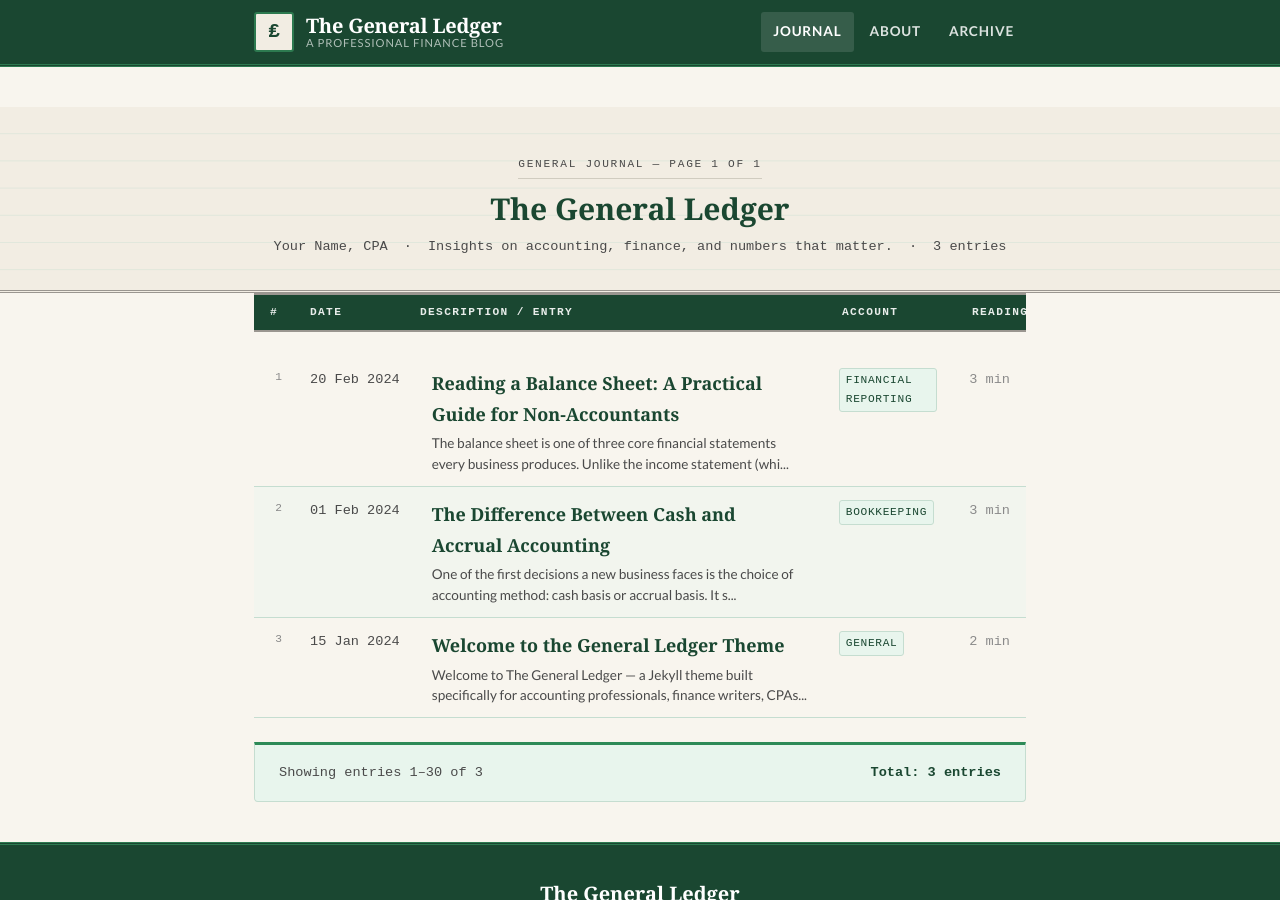
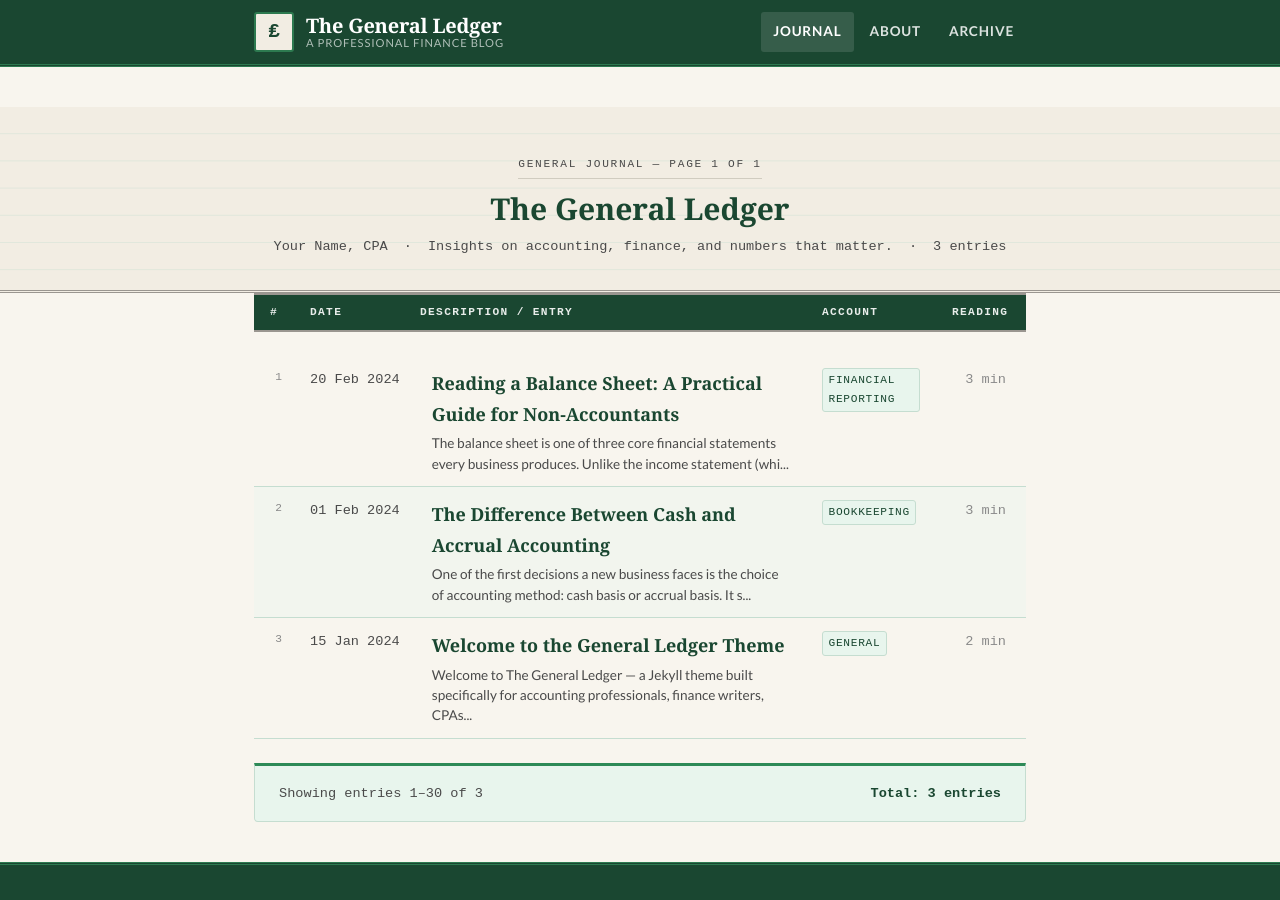
Before and after one commit to csswitch/jekyll-ledger-theme, a Jekyll site: the page built from index.html, in a window 1280 px wide and 900 px high. Built offline with Jekyll 4.4.1, drawn with Linux system fonts in a browser that asks for light colours; the list of posts is cut into pages by our own code.

Commit message:
Fix: widen READ column, hide placeholder author name
Co-authored-by: Copilot <223556219+Copilot@users.noreply.github.com>

```diff
--- a/_sass/_components.scss
+++ b/_sass/_components.scss
@@ -249,12 +249,13 @@
     }
 
     .col-time {
-      width: 70px;
+      width: 90px;
       font-family: $font-number;
       font-size: $text-sm;
       color: $ink-faint;
       text-align: right;
       white-space: nowrap;
+      padding-right: $space-5;
     }
   }
 }
@@ -280,7 +281,7 @@
     &.date  { width: 110px; }
     &.title { flex: 1; }
     &.cat   { width: 130px; }
-    &.time  { width: 70px; text-align: right; }
+    &.time  { width: 90px; text-align: right; padding-right: $space-5; }
   }
 }
 
```
